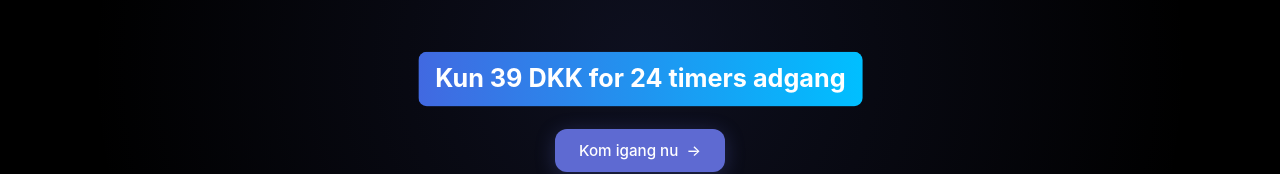
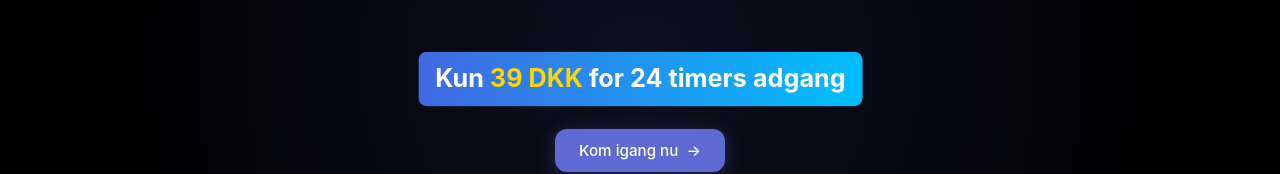
Before and after one commit to sebspetersen/lawsaas, a plain HTML site: page index.html in a window 1280 px wide. Shown: the part 388-562 px from the top of the page. Drawn offline with Linux system fonts and the light colour scheme.

Commit message:
39kr gold

```diff
--- a/index.html
+++ b/index.html
@@ -468,6 +468,10 @@
             animation: pulse 2s infinite;
         }
 
+        .price-amount {
+            color: #FFD700;
+        }
+
         @keyframes pulse {
             0% { transform: scale(1); }
             50% { transform: scale(1.05); }
@@ -491,7 +495,7 @@
             <p>Din AI-drevne juridiske partner med øjeblikkelig adgang til dansk lovgivning og retspraksis. Få præcise svar og professionel vejledning døgnet rundt.</p>
 
             <div class="price-highlight">
-                Kun 39 DKK for 24 timers adgang
+                Kun <span class="price-amount">39 DKK</span> for 24 timers adgang
             </div>
 
             <div class="hero-buttons">
```
